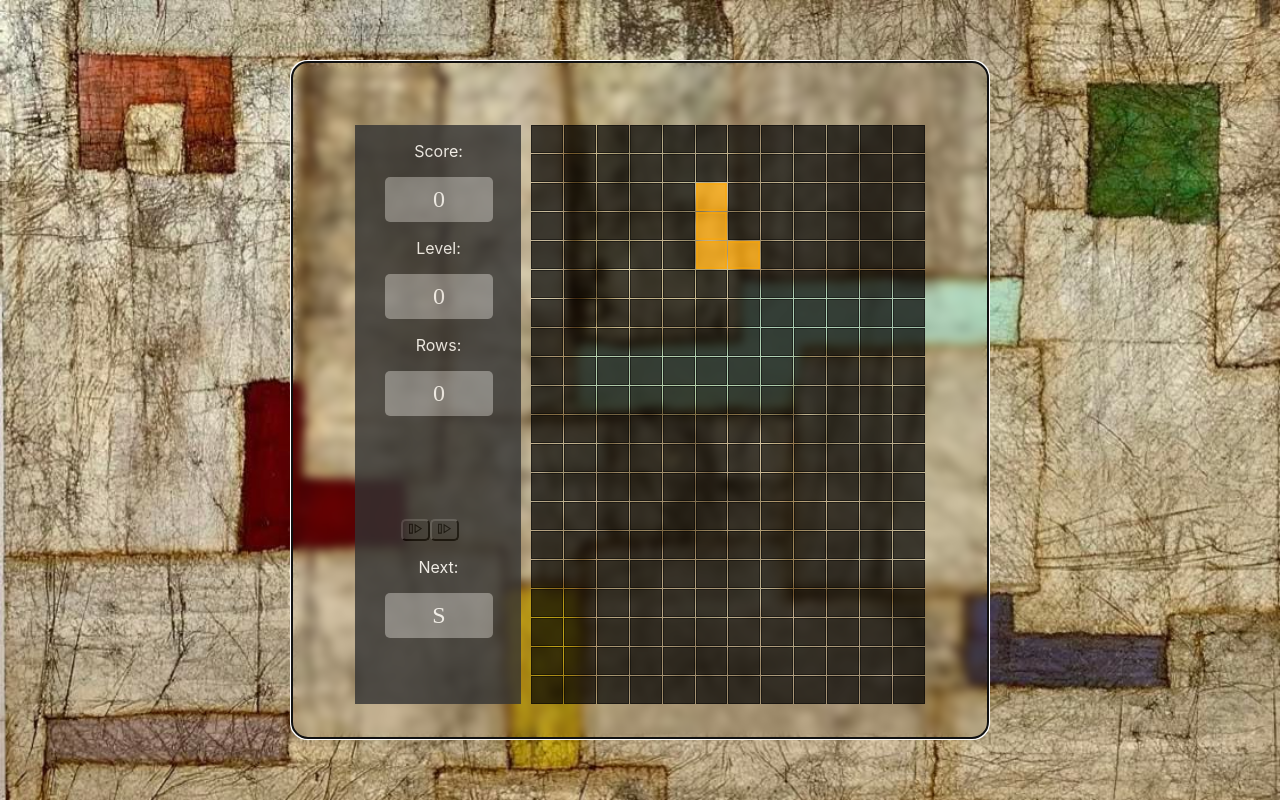
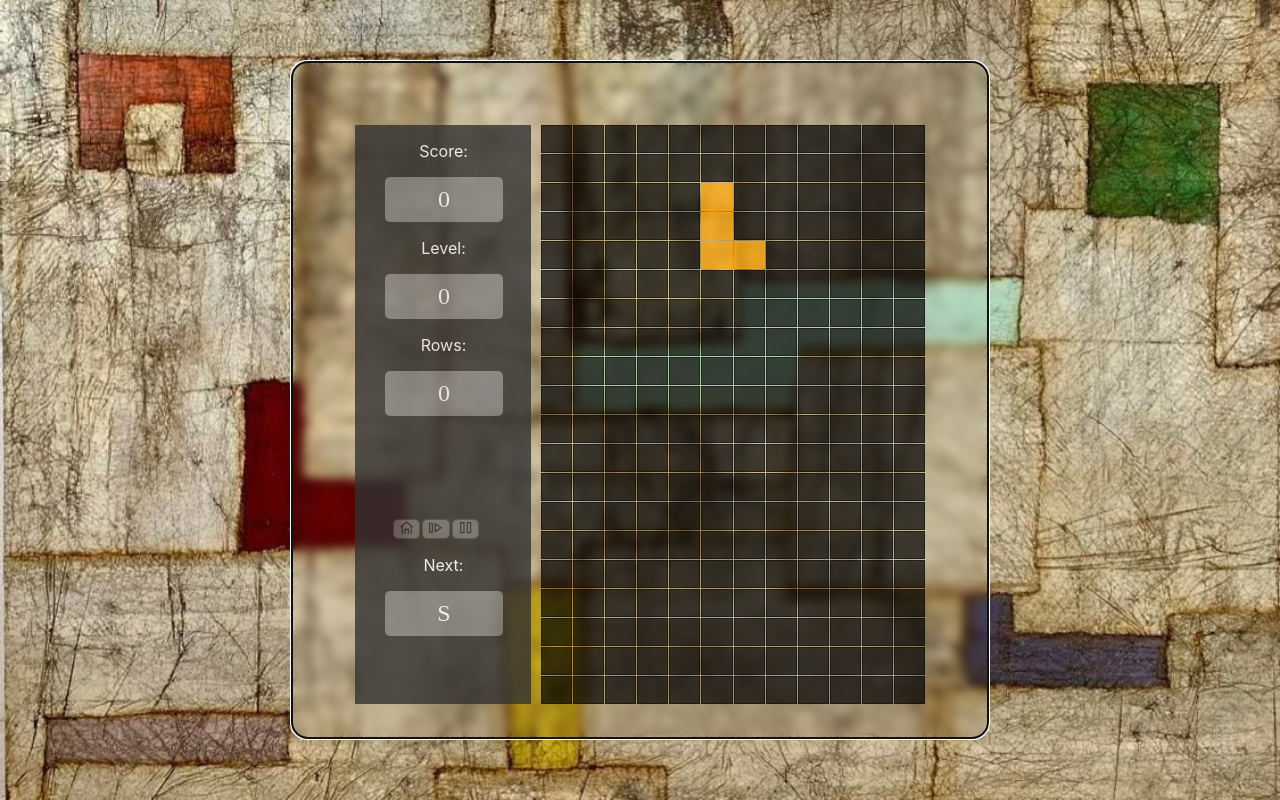
Before and after one commit to anilaavdylii/tetris_game, a React (Create React App) app: page /tetris in a window 1280 px wide. Built offline with nearby package versions, Linux system fonts and the light colour scheme.

Commit message:
added pause, resume and navigate to home buttons

```diff
--- a/src/pages/tetris/Tetris.css
+++ b/src/pages/tetris/Tetris.css
@@ -8,7 +8,7 @@
 
 aside{
     width: 100%;
-    max-width: 90px;
+    max-width: 100px;
     display: block;
     padding: 0px 30px;
     padding-right: 46px;
@@ -59,15 +59,17 @@ aside{
 
 
 .icons_btn{
-        background-color: transparent;
+        background-color: white;
         color: white;
+        opacity: 0.3;
         border-radius: 5px;
         margin-top: 15px;
+        border: 1px solid gray;
+        margin-left: 2px;
 }
 
 .icons_btn:hover {
-    --c: #540403;
     background-color: white;
     color: white;
-    opacity: 0.3;
+    opacity: 0.7;
 }
--- a/src/pages/tetris/Tetris.jsx
+++ b/src/pages/tetris/Tetris.jsx
@@ -8,7 +8,7 @@ import CountDownTimer from '../../components/CountDownTimer';
 import { TetrisContext } from '../../context/TetrisContext';
 import './Tetris.css';
 
-import {GrResume} from 'react-icons/gr'
+import {GrResume, GrPause, GrHome} from 'react-icons/gr';
 
 const Tetris = () => {
   const [dropTime, setDropTime] = useState(null);
@@ -16,9 +16,10 @@ const Tetris = () => {
 
   const inputRef = useRef(null);
 
-  const {el, player, updatePlayerPos, resetPlayer, playerRotate, stage, setStage, score, setScore, rows, setRows, level, setLevel, modal, setModal, toggle } = useContext(TetrisContext);
+  const {el, player, updatePlayerPos, resetPlayer, playerRotate, stage, setStage, score, setScore, rows, setRows, level, setLevel } = useContext(TetrisContext);
 
   const navigate = useNavigate();
+  const navigateHome = useNavigate();
 
   const movePlayer = dir => {
     if (!checkCollision(player, stage, { x: dir, y: 0 })) {
@@ -105,7 +106,7 @@ const Tetris = () => {
     inputRef.current.focus();
   })
 
-  const handleClick= ()=>{
+  const resumeClick = ()=>{
     setStage(createStage());
       setDropTime(1000);
       resetPlayer();
@@ -113,6 +114,14 @@ const Tetris = () => {
       setLevel(0);
       setRows(0);
       setGameOver(false);
+  }
+
+  const pauseClick = () => {
+    if(dropTime !== null){
+      setDropTime(null);
+    }else{
+      setDropTime(1000);
+    }
   }
 
   return(
@@ -135,12 +144,17 @@ const Tetris = () => {
               onTimesup={onTimesup}
               seconds={3}
             />
-            <button className="icons_btn" onClick={handleClick}>
-                 <GrResume color="white"/>
-            </button>
-            <button className="icons_btn" onClick={toggle}>
-                 <GrResume color="white"/>
-            </button>
+            <div className='icons'>
+              <button className="icons_btn" >
+                 <GrHome onClick={()=> navigateHome("/")}/>
+              </button>
+              <button className="icons_btn" onClick={resumeClick}>
+                  <GrResume />
+              </button>
+              <button className="icons_btn" onClick={pauseClick}>
+                  <GrPause />
+              </button>
+            </div>
             <p className='text'>Next:</p><Display text={` ${el[keys[2]]}`} />
             <div>
             </div>
```
